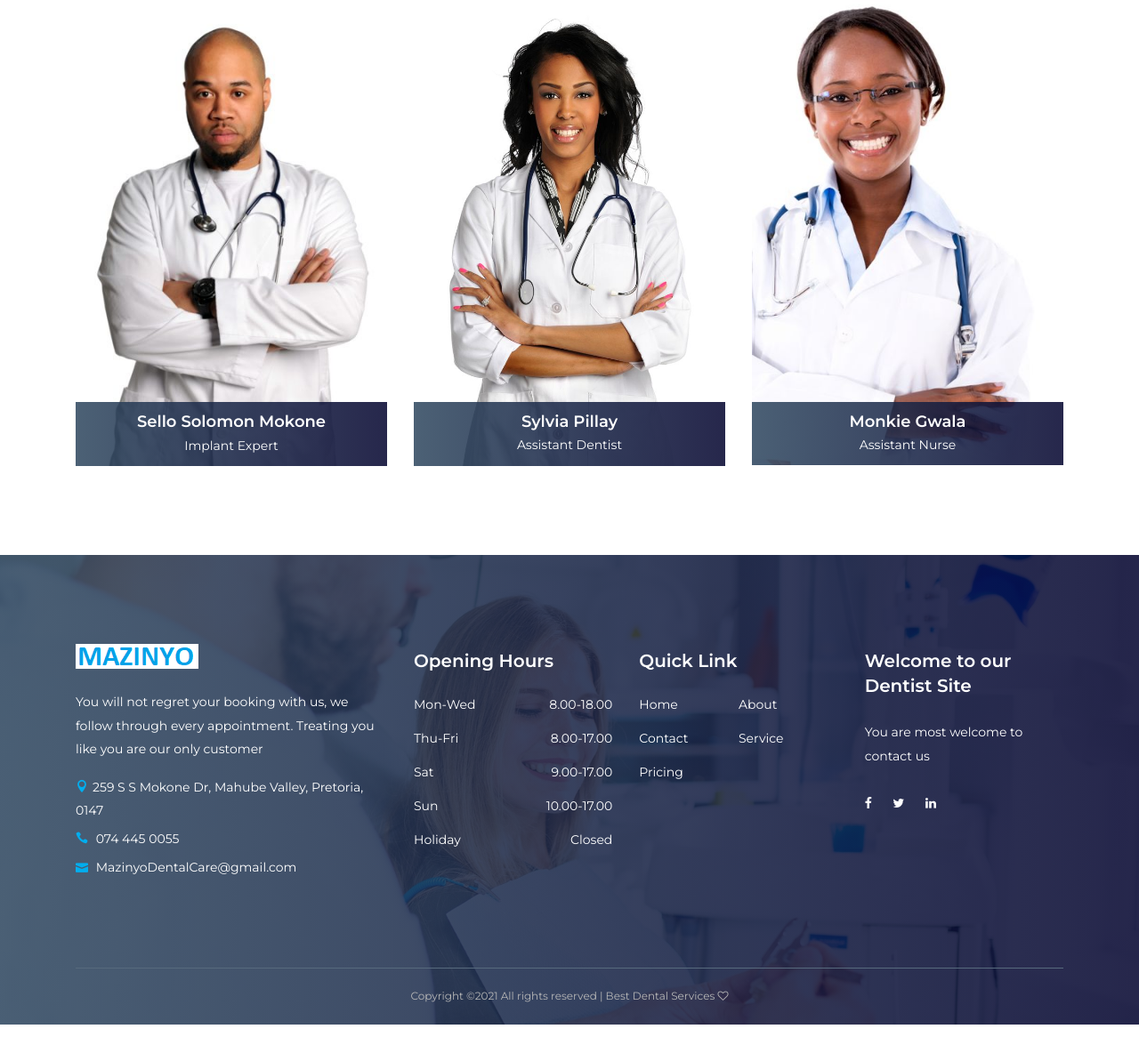
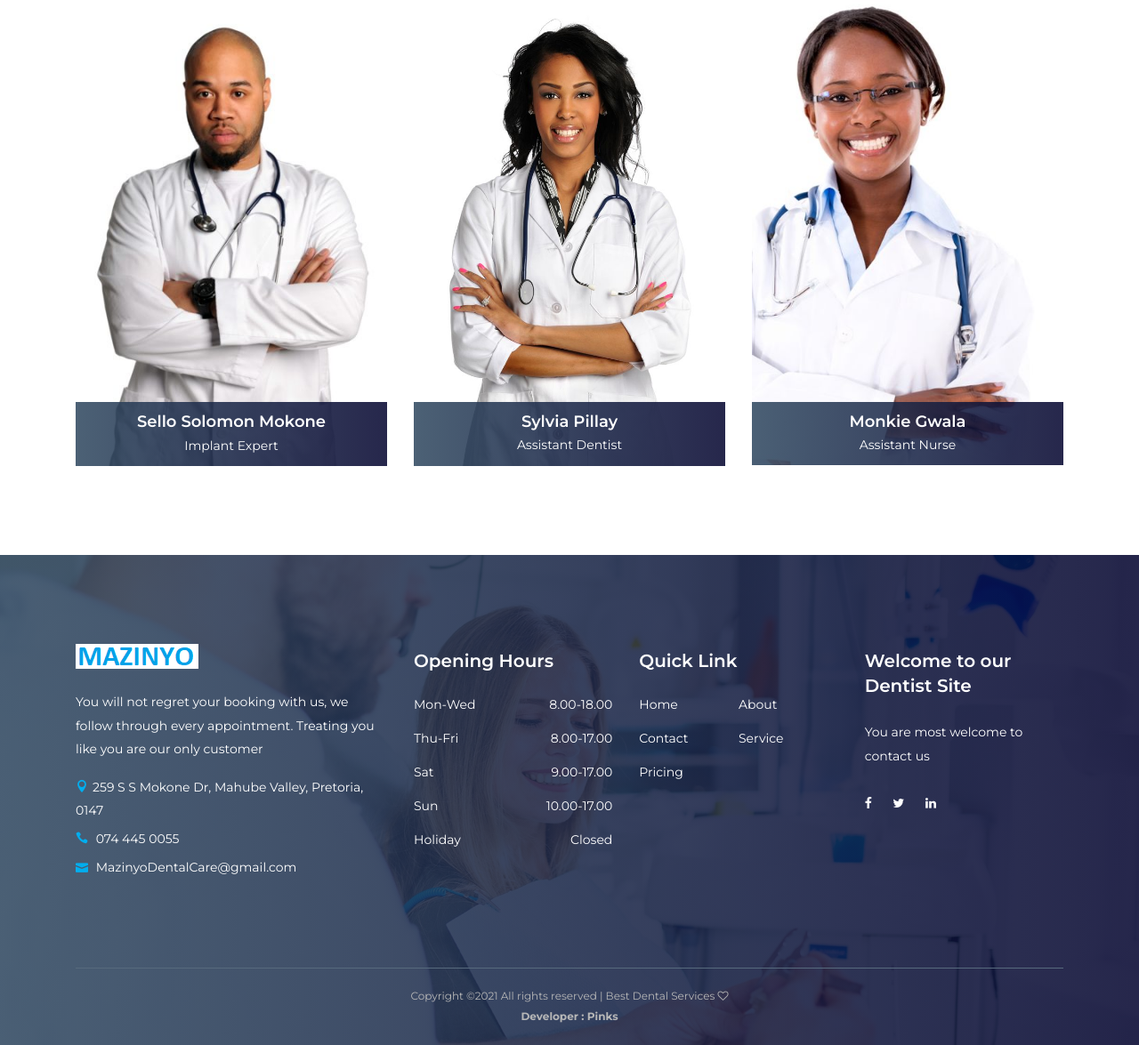
Before and after one commit to Pinky-alt-spec/Dentist-Web, a Django app: page /about.html in a window 1280 px wide. Shown: the part 1904-3079 px from the top of the page at 89% size. Before the commit the page ends 3056 px from the top, so only its background shows below. Run offline with Django 3.2, Linux system fonts and the light colour scheme; some libraries are stand-ins or nearby versions.

Commit message:
Update base.html

```diff
--- a/website/templates/base.html
+++ b/website/templates/base.html
@@ -188,6 +188,7 @@
           <div class="copywrite-content">
             <p>
 Copyright &copy;<script>document.write(new Date().getFullYear());</script> All rights reserved | Best Dental Services <i class="fa fa-heart-o" aria-hidden="true"></i>
+              <p><strong>Developer : Pinks</strong></p>
           </div>
         </div>
       </div>
```
